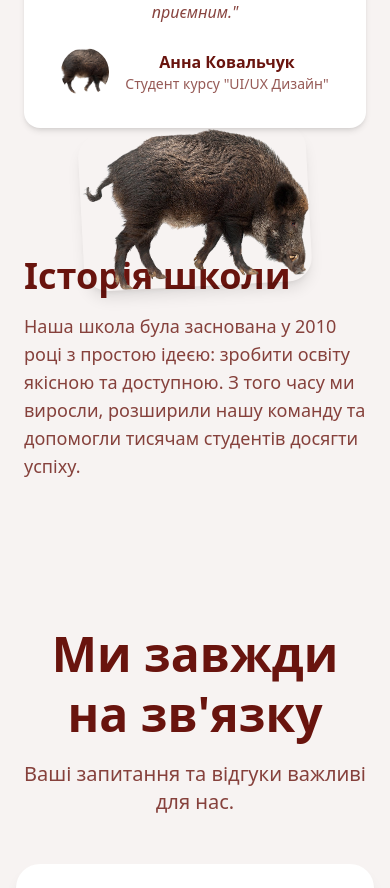
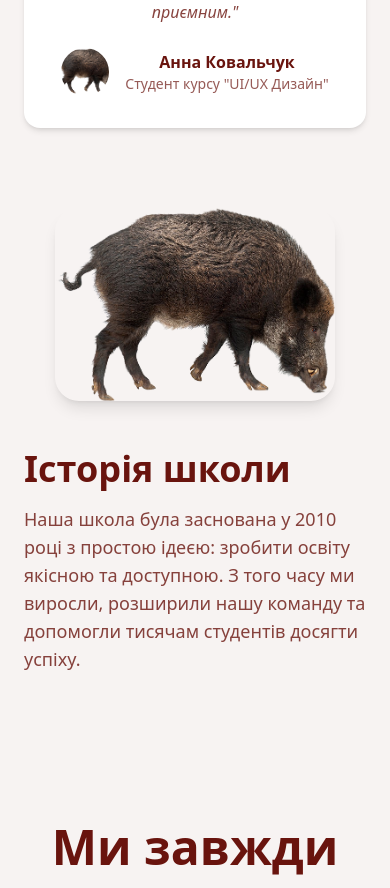
Before and after one commit to Volodymyr-Poshchalovskyi/Language_school, a React (Create React App) app: page /about in a window 390 px wide. Shown: the part 2641-3529 px from the top of the page. Built offline with nearby package versions, Linux system fonts and the light colour scheme; no server answers.

Commit message:
Fixed img position on mobile

```diff
--- a/src/components/AboutPageComponents/HistorySection.jsx
+++ b/src/components/AboutPageComponents/HistorySection.jsx
@@ -1,9 +1,7 @@
 import { useInView } from 'react-intersection-observer';
 import Image5 from '../../assets/image1.png';
 
-// * HistorySection component displays the school's history
 const HistorySection = () => {
-  // ? useInView hook for animation on scroll
   const [ref, inView] = useInView({ threshold: 0.3, triggerOnce: true });
 
   return (
@@ -12,20 +10,26 @@ const HistorySection = () => {
       className="grid grid-cols-1 md:grid-cols-2 gap-12 items-center"
       aria-labelledby="history-heading"
     >
-      <div className="avoid-emoji relative md:h-[400px]">
-        {/* ! Нова тема: Додано затемнення для зображення в темному режимі */}
+      {/* Image */}
+      <div className="avoid-emoji relative flex justify-center md:h-[400px]">
         <img
           src={Image5}
           alt="Ілюстрація історії"
           loading="lazy"
           decoding="async"
-          className={`w-2/3 h-auto rounded-3xl shadow-lg absolute top-1/2 left-1/2 -translate-x-1/2 -translate-y-1/2 transform -rotate-3 transition duration-700 hover:scale-110 hover:rotate-0 dark:brightness-90 ${
-            inView ? 'scale-100 opacity-100' : 'scale-75 opacity-0'
-          }`}
+          className={`
+            w-full max-w-[280px] h-auto rounded-3xl shadow-lg
+            transition duration-700 hover:scale-110 hover:rotate-0 dark:brightness-90
+            ${inView ? 'scale-100 opacity-100' : 'scale-75 opacity-0'}
+
+            md:w-2/3 md:absolute md:top-1/2 md:left-1/2
+            md:-translate-x-1/2 md:-translate-y-1/2 md:transform md:-rotate-3
+          `}
         />
       </div>
+
+      {/* Text */}
       <div className="avoid-emoji text-left">
-        {/* ! Нова тема: Оновлені кольори тексту */}
         <h2
           id="history-heading"
           className="text-4xl font-bold text-[#69140E] dark:text-[#FFFFFF] mb-4"
```
